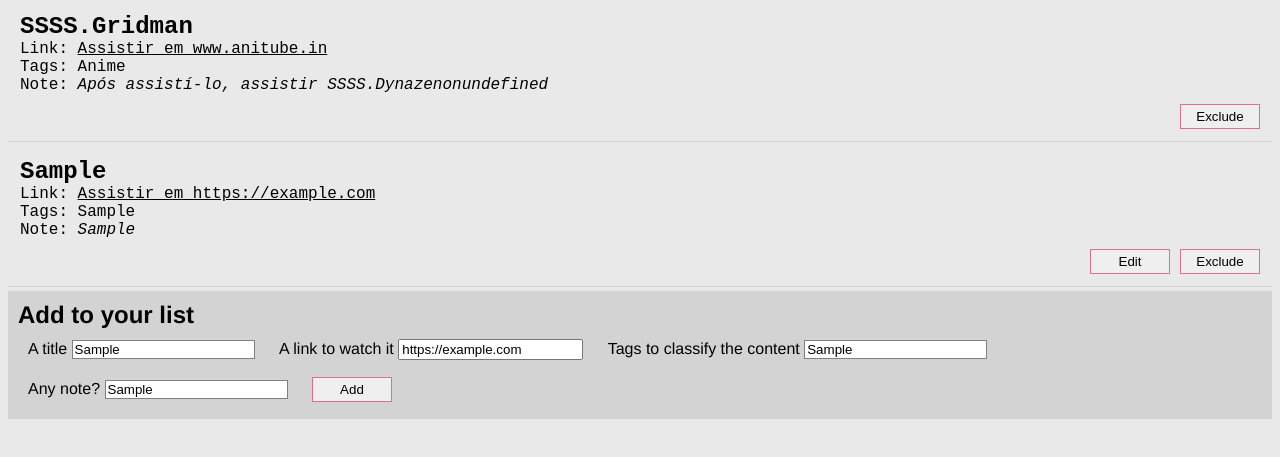
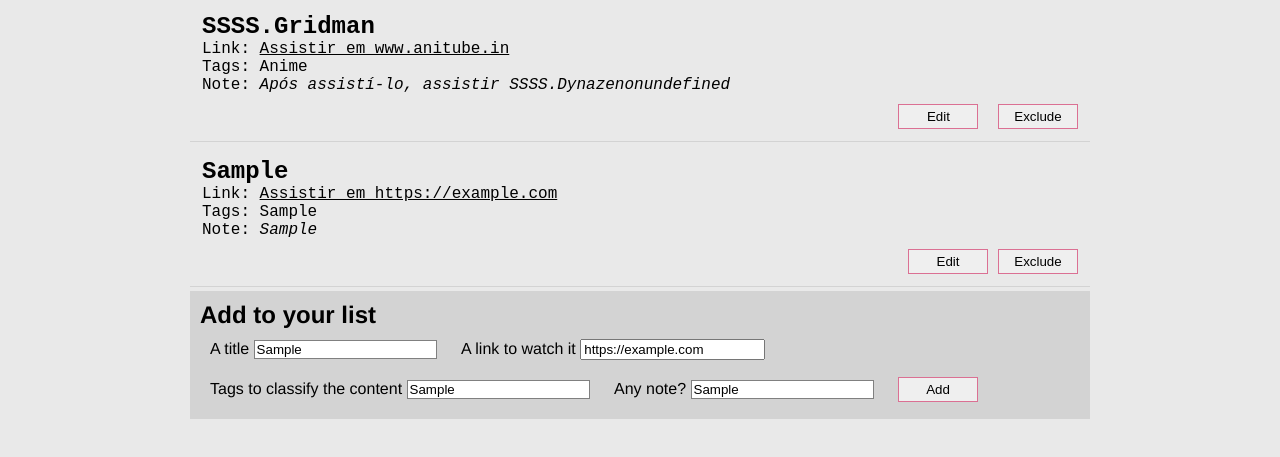
Before and after one commit to mshayden1998/list_maker, a plain HTML site: page index.html in a window 1280 px wide. Both pictures are taken after typing "Sample", "https://example.com", "Sample", "Sample" into the empty fields and a click on the input "Add". Shown: the part 111-568 px from the top of the page. Drawn offline with Linux system fonts and the light colour scheme.

Commit message:
html5 e script little improvement

```diff
--- a/index.html
+++ b/index.html
@@ -3,8 +3,7 @@
 <head>
     <meta charset="UTF-8">
     <meta name="author" content="Marcelo Silveira Hayden">
-    <meta http-equiv="X-UA-Compatible" content="IE=edge">
-    <meta name="viewport" content="width=1080, initial-scale=1.0">
+    <meta name="viewport" content="width=device-width, initial-scale=1.0">
     <title>List Maker</title>
     <link rel="stylesheet" href="style.css">
 </head>
@@ -25,6 +24,7 @@
                     <p>Após assistí-lo, assistir SSSS.Dynazenonundefined</p>
                 </div>
                 <div class="buttons">
+                    <button>Edit</button>
                     <button>Exclude</button>
                 </div>
             </li>
--- a/script.js
+++ b/script.js
@@ -34,7 +34,7 @@ function createMediaObj(validForm) {
 function createListItem(mediaObj) {
     const newLi = document.createElement('li');
     newLi.classList.add('media_card');
-    newLi.id = 'recentlyAdded';
+    newLi.id = 'recently_added';
 
     const newH2 = document.createElement('h2');
     newH2.textContent = mediaObj.title;
--- a/style.css
+++ b/style.css
@@ -3,6 +3,8 @@
 */
 /* GENERAL */
 body {
+    margin: 8px auto;
+    max-width: 900px;
     background-color: #e9e9e9;
     font-family: 'Franklin Gothic Medium', 'Arial Narrow', Arial, sans-serif;
 }
```
